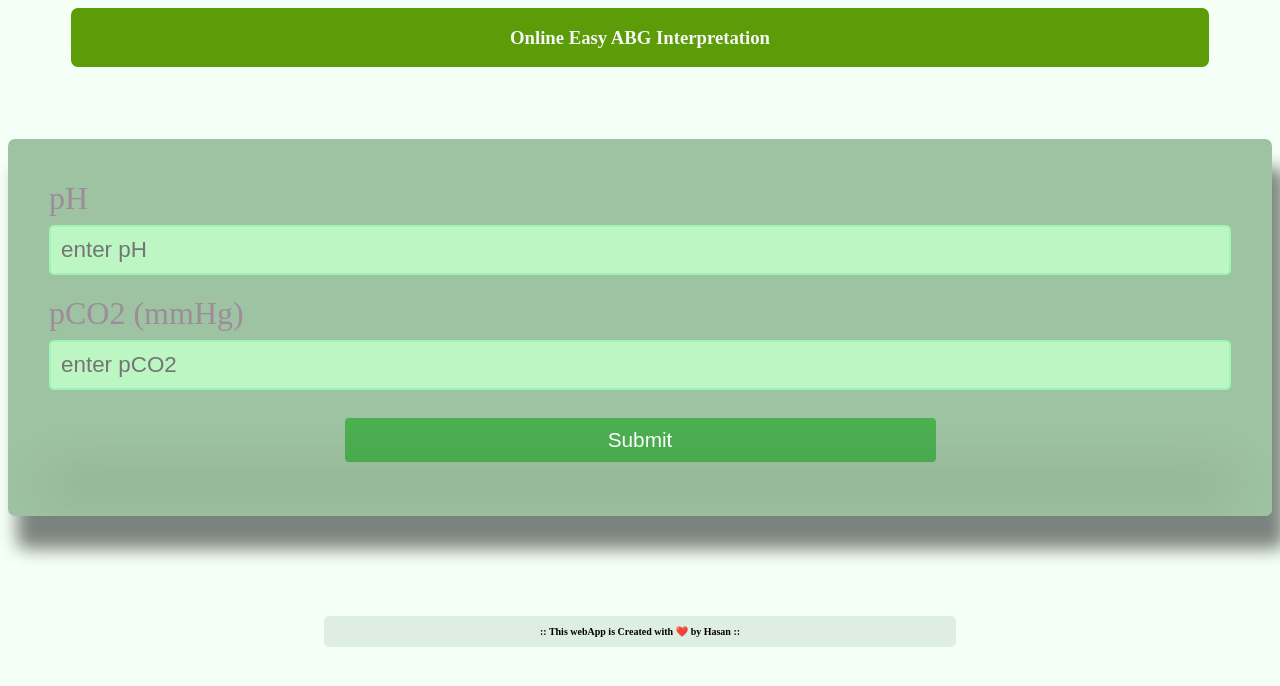
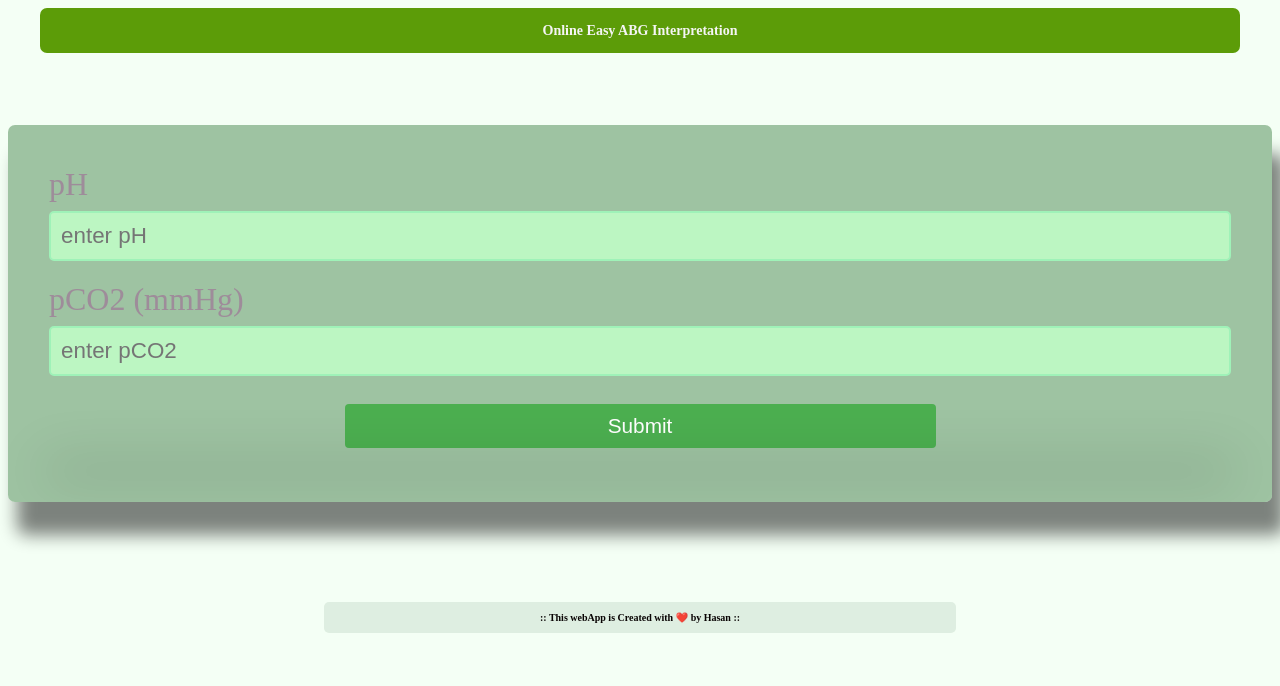
Before and after one commit to hasanUseGH/github.io-abg, a plain HTML site: page index.html in a window 1280 px wide. Drawn offline with Linux system fonts and the light colour scheme.

Commit message:
Update style.css

```diff
--- a/style.css
+++ b/style.css
@@ -1,5 +1,6 @@
  body{
             background-color: rgb(244 255 245);
+  color: rgb(8, 3, 3);
         }
 #abgH3{
             padding: 0px;
@@ -13,8 +14,9 @@
             min-width: 50%;
             box-sizing: border-box;
             margin: auto;
-            width: 90%;
+            width: 95%;
             margin-bottom: 72px;
+font-size: 0.75rem;
         }
 
 
```
